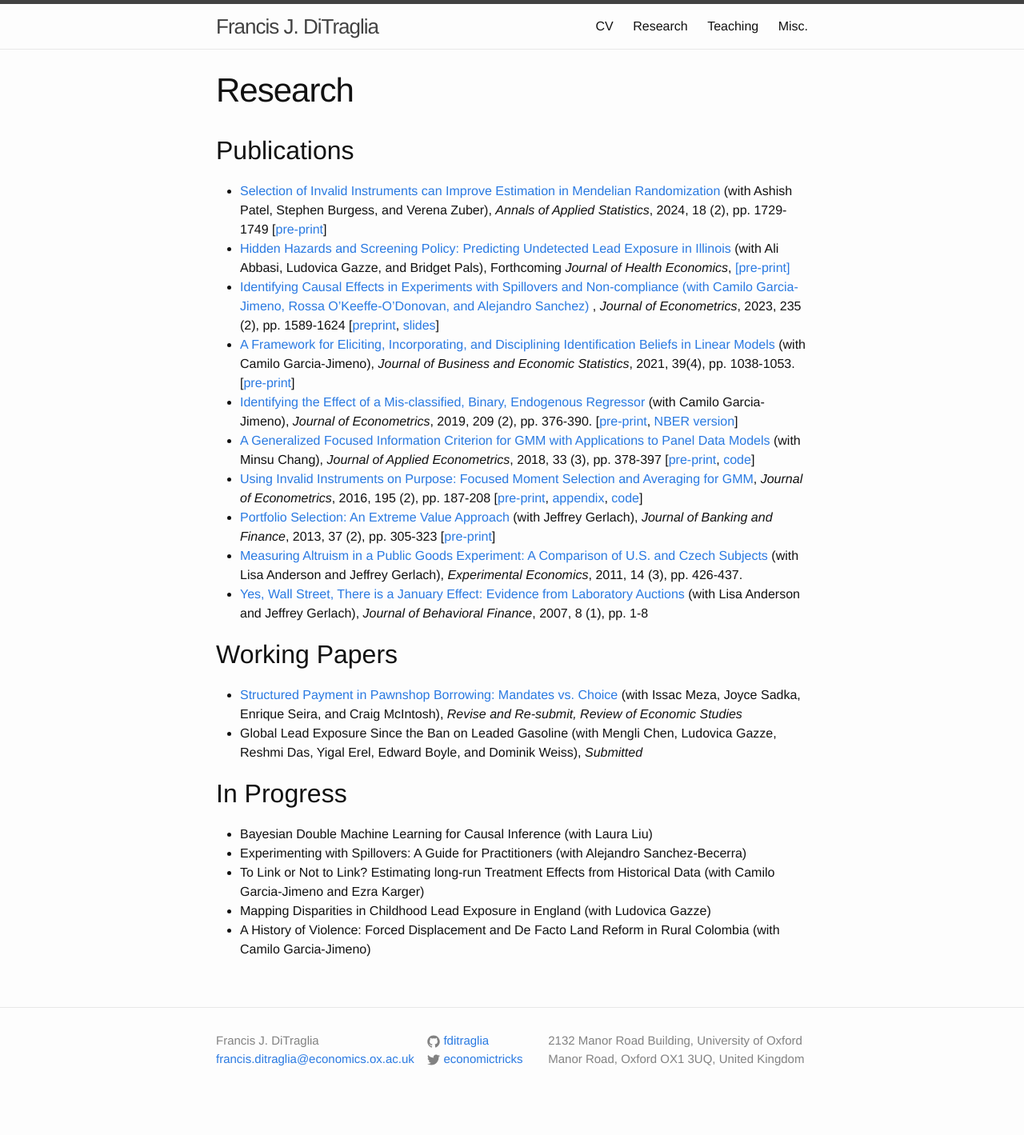
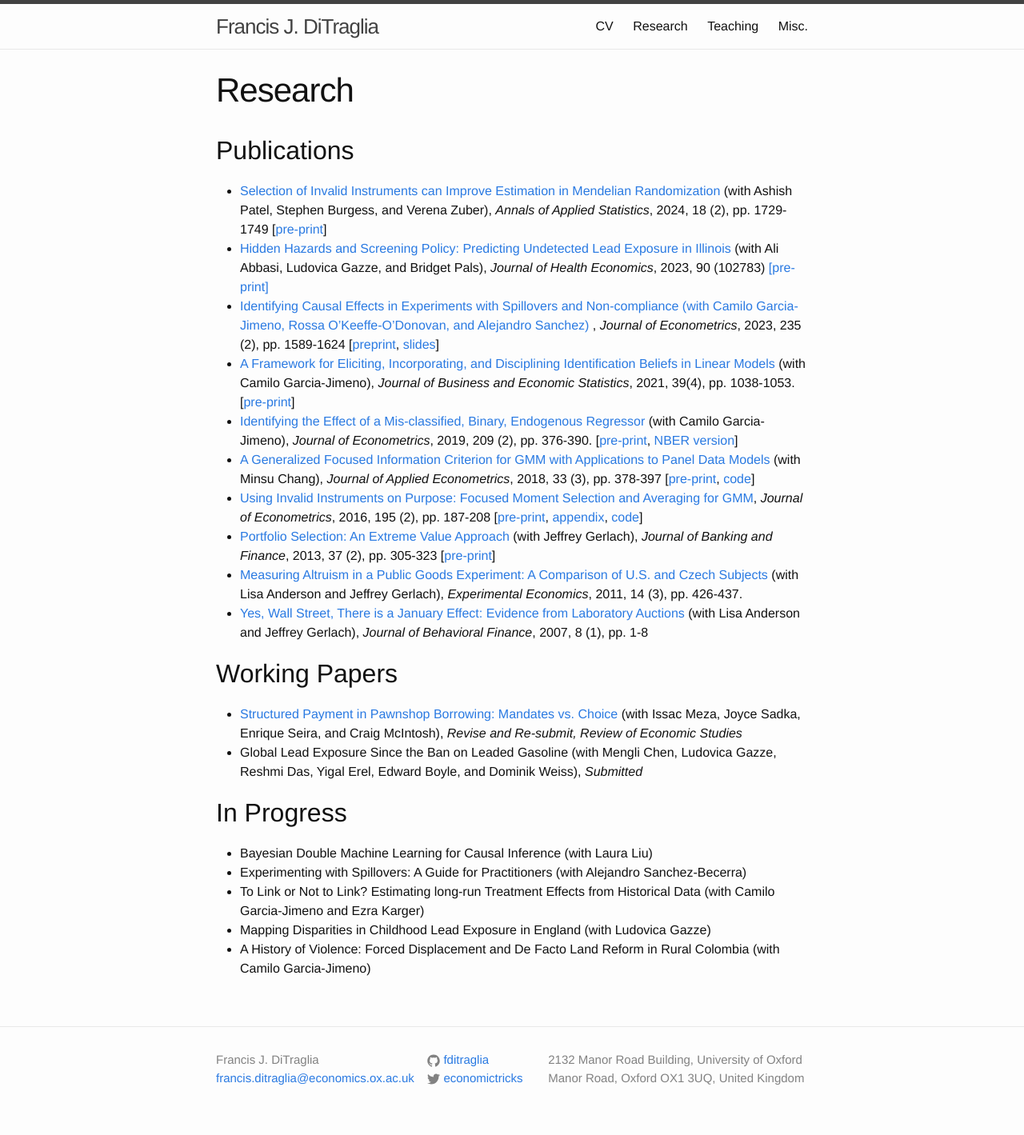
Before and after one commit to fditraglia/fditraglia.github.io, a Jekyll site: the page built from research.md, in a window 1280 px wide. Shown: the whole page at 80% size. Built offline with Jekyll 4.4.1, drawn with Linux system fonts in a browser that asks for light colours; before the commit the page ends 1395 px from its top, so only the background shows below that.

Commit message:
fix reference

```diff
--- a/research.md
+++ b/research.md
@@ -9,7 +9,7 @@ permalink: /research/
 ## Publications
 
 - [Selection of Invalid Instruments can Improve Estimation in Mendelian Randomization](https://doi.org/10.1214/23-AOAS1856) (with Ashish Patel, Stephen Burgess, and Verena Zuber), *Annals of Applied Statistics*, 2024, 18 (2), pp. 1729-1749 [[pre-print](https://arxiv.org/abs/2107.01513)]
-- [Hidden Hazards and Screening Policy: Predicting Undetected Lead Exposure in Illinois](https://doi.org/10.1016/j.jhealeco.2023.102783) (with Ali Abbasi, Ludovica Gazze, and Bridget Pals), Forthcoming *Journal of Health Economics*, [[pre-print]](https://ditraglia.com/pdf/lead-JHE.pdf)
+- [Hidden Hazards and Screening Policy: Predicting Undetected Lead Exposure in Illinois](https://doi.org/10.1016/j.jhealeco.2023.102783) (with Ali Abbasi, Ludovica Gazze, and Bridget Pals), *Journal of Health Economics*, 2023, 90 (102783) [[pre-print]](https://ditraglia.com/pdf/lead-JHE.pdf)
 - [Identifying Causal Effects in Experiments with Spillovers and Non-compliance (with Camilo Garcia-Jimeno, Rossa O'Keeffe-O'Donovan, and Alejandro Sanchez)](https://doi.org/10.1016/j.jeconom.2023.01.008) , *Journal of Econometrics*, 2023, 235 (2), pp. 1589-1624 [[preprint](https://ditraglia.com/pdf/spillovers-paper.pdf), [slides](https://ditraglia.com/pdf/spillovers-slides.pdf)]
 - [A Framework for Eliciting, Incorporating, and Disciplining Identification Beliefs in Linear Models](https://doi.org/10.1080/07350015.2020.1753528) (with Camilo Garcia-Jimeno), *Journal of Business and Economic Statistics*, 2021, 39(4), pp. 1038-1053. [[pre-print](http://ditraglia.com/pdf/DiTraglia-Garcia-Jimeno-2019.pdf)]
 - [Identifying the Effect of a Mis-classified, Binary, Endogenous Regressor](https://www.sciencedirect.com/science/article/pii/S0304407619300181) (with Camilo Garcia-Jimeno), *Journal of Econometrics*, 2019, 209 (2), pp. 376-390. [[pre-print](http://ditraglia.com/pdf/binary-regressor-final.pdf), [NBER version](http://ditraglia.com/pdf/DiTraglia_Garcia-Jimeno_2017b.pdf)]
```
